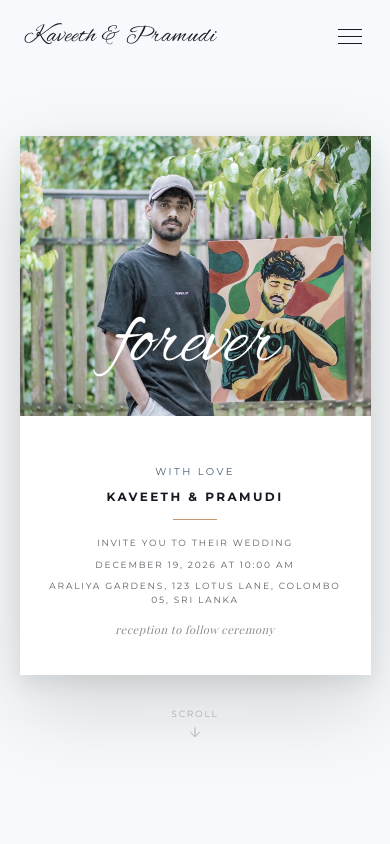
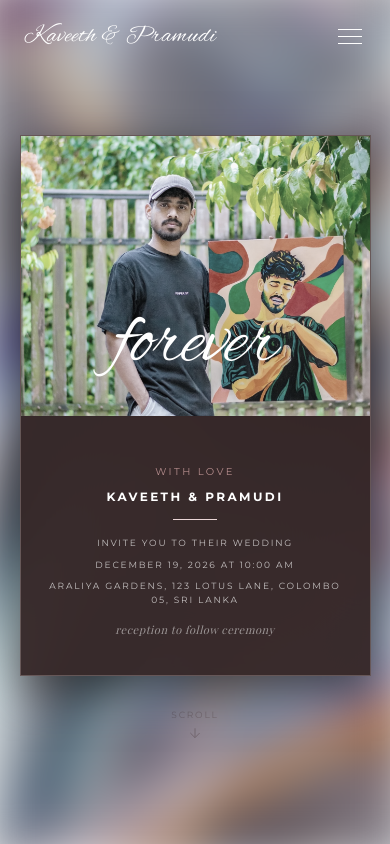
Before and after one commit to kaveethmanodhya/Wedding-invitation, a Next.js app: page / in a window 390 px wide. Both pictures are taken after a click on the button "OPEN INVITATION". Shown: the top 844 px of the page. Built offline with nearby package versions, Linux system fonts and the light colour scheme; a web font is replaced by a local one.

Commit message:
feat: implement wedding invitation landing page with responsive components and gallery lightbox

```diff
--- a/app/ClientHome.jsx
+++ b/app/ClientHome.jsx
@@ -27,7 +27,7 @@ export default function ClientHome({ config }) {
         animate={{ opacity: hasOpened ? 1 : 0 }}
         transition={{ duration: 1, delay: 0.5 }}
       >
-        <main className={!hasOpened ? 'h-screen overflow-hidden' : 'bg-[var(--colorBg)]'}>
+        <main className={!hasOpened ? 'h-screen overflow-hidden' : 'relative z-10'}>
           <Navbar config={config} />
           <Hero config={config} />
           <Countdown config={config} />
--- a/app/components/Footer.jsx
+++ b/app/components/Footer.jsx
@@ -1,7 +1,7 @@
 export default function Footer({ config }) {
   const { couple, wedding } = config;
   return (
-    <footer className="bg-[var(--colorTextDark)] text-[var(--colorTextLight)]/55 text-center py-12 px-6">
+    <footer className="relative z-10 text-[var(--colorTextLight)]/55 text-center py-12 px-6" style={{ backgroundColor: 'color-mix(in srgb, var(--colorTextDark) 60%, transparent)', backdropFilter: 'blur(24px)', WebkitBackdropFilter: 'blur(24px)' }}>
       <p className="font-script text-4xl text-[var(--colorSecondary)] mb-1">{couple.displayNames}</p>
       <p className="font-serif text-sm tracking-widest text-[var(--colorSecondary)]/50 mb-4">{wedding.displayDate}</p>
       <p className="font-sans text-xs tracking-wide">&copy; {wedding.year} — Made with ❤️</p>
--- a/app/components/Gallery.jsx
+++ b/app/components/Gallery.jsx
@@ -33,7 +33,7 @@ export default function Gallery({ config }) {
   }, [lightbox, gallery.length]);
 
   return (
-    <section id="gallery" className="bg-[var(--colorBg)] py-20 md:py-28">
+    <section id="gallery" className="relative z-10 py-20 md:py-28">
       <div className="max-w-5xl mx-auto px-6">
 
         {/* Header */}
--- a/app/components/Hero.jsx
+++ b/app/components/Hero.jsx
@@ -51,14 +51,13 @@ function Layout1({ config }) {
   return (
     <div className="flex flex-col items-center w-full">
       <motion.div
+        className="glass-panel"
         initial={{ opacity: 0, y: 40 }}
         animate={{ opacity: 1, y: 0 }}
         transition={{ duration: 1, ease: 'easeOut' }}
         style={{
           width: '100%',
           maxWidth: 'clamp(320px, 90vw, 640px)',
-          boxShadow: '0 30px 80px rgba(0,0,0,0.15), 0 8px 20px rgba(0,0,0,0.08)',
-          backgroundColor: '#fff',
           position: 'relative',
           overflow: 'visible',
         }}
@@ -110,7 +109,7 @@ function Layout1({ config }) {
 
         {/* Text section */}
         <div
-          className="bg-white text-center"
+          className="text-center"
           style={{
             paddingTop: 'clamp(48px, 11vw, 80px)',
             paddingBottom: '36px',
@@ -155,14 +154,13 @@ function Layout2({ config }) {
   return (
     <div className="flex flex-col items-center w-full">
       <motion.div
+        className="glass-panel"
         initial={{ opacity: 0, y: 40 }}
         animate={{ opacity: 1, y: 0 }}
         transition={{ duration: 1, ease: 'easeOut' }}
         style={{
           width: '100%',
           maxWidth: 'clamp(320px, 90vw, 640px)',
-          boxShadow: '0 30px 80px rgba(0,0,0,0.15), 0 8px 20px rgba(0,0,0,0.08)',
-          backgroundColor: '#fff',
           position: 'relative',
           overflow: 'hidden',
         }}
@@ -189,7 +187,7 @@ function Layout2({ config }) {
               left: 0,
               right: 0,
               height: '45%',
-              background: 'linear-gradient(to bottom, transparent 0%, rgba(255,255,255,0.7) 60%, #ffffff 100%)',
+              background: 'linear-gradient(to bottom, transparent 0%, color-mix(in srgb, var(--colorBg) 40%, transparent) 60%, color-mix(in srgb, var(--colorBg) 90%, transparent) 100%)',
               pointerEvents: 'none',
             }}
           />
@@ -216,7 +214,7 @@ function Layout2({ config }) {
 
         {/* Text section below */}
         <div
-          className="text-center bg-white"
+          className="text-center"
           style={{ paddingTop: '8px', paddingBottom: '36px', paddingLeft: '28px', paddingRight: '28px' }}
         >
           {/* Invite text */}
@@ -238,7 +236,7 @@ function Layout2({ config }) {
             style={{
               fontSize: 'clamp(36px, 10vw, 72px)',
               fontWeight: 400,
-              color: '#1a1a1a',
+              color: '#ffffff',
               letterSpacing: '0.04em',
               lineHeight: 1,
               marginBottom: '20px',
@@ -256,7 +254,8 @@ function Layout2({ config }) {
             style={{
               fontSize: 'clamp(9px, 1.8vw, 11px)',
               fontStyle: 'italic',
-              color: '#888',
+              color: '#ffffff',
+              opacity: 0.8,
               letterSpacing: '0.04em',
               lineHeight: 1.7,
             }}
@@ -279,9 +278,9 @@ export default function Hero({ config }) {
   return (
     <section
       id="hero"
-      className="min-h-screen flex flex-col items-center justify-center"
+      className="min-h-screen flex flex-col items-center justify-center relative z-10"
       style={{
-        backgroundColor: 'var(--colorBg)',
+        backgroundColor: 'transparent',
         paddingTop: 'clamp(80px, 12vw, 120px)',
         paddingBottom: 'clamp(48px, 8vw, 80px)',
         paddingLeft: '16px',
@@ -310,7 +309,7 @@ const names = {
   fontSize: 'clamp(12px, 2.8vw, 17px)',
   letterSpacing: '0.2em',
   fontWeight: 700,
-  color: 'var(--colorTextDark)',
+  color: '#ffffff',
   textTransform: 'uppercase',
   marginBottom: '14px',
   lineHeight: 1.35,
@@ -327,7 +326,7 @@ const detail = {
   fontFamily: 'var(--font-sans, sans-serif)',
   fontSize: 'clamp(9px, 1.8vw, 11px)',
   letterSpacing: '0.2em',
-  color: 'var(--colorTextDark)',
+  color: '#ffffff',
   textTransform: 'uppercase',
   marginBottom: '8px',
   fontWeight: 400,
@@ -338,7 +337,7 @@ const reception = {
   fontFamily: 'var(--font-serif, serif)',
   fontSize: '11px',
   letterSpacing: '0.05em',
-  color: 'var(--colorTextDark)',
+  color: '#ffffff',
   fontStyle: 'italic',
   fontWeight: 400,
   opacity: 0.5,
--- a/app/components/Navbar.jsx
+++ b/app/components/Navbar.jsx
@@ -32,7 +32,7 @@ export default function Navbar({ config }) {
         {/* Logo / Names */}
         <span
           className={`font-script text-2xl tracking-wide transition-colors duration-300
-            ${scrolled ? 'text-[var(--colorPrimary)]' : 'text-[var(--colorTextDark)]'}`}
+            ${scrolled ? 'text-[var(--colorTextLight)]' : 'text-white'}`}
         >
           {config.couple.displayNames}
         </span>
@@ -45,8 +45,8 @@ export default function Navbar({ config }) {
                 href={l.href}
                 className={`font-sans text-xs font-semibold tracking-[0.15em] uppercase
                   relative group transition-colors duration-300
-                  text-[var(--colorTextDark)]/70
-                  hover:text-[var(--colorPrimary)]`}
+                  text-[var(--colorTextLight)]/90
+                  hover:text-white`}
               >
                 {l.label}
                 <span className="absolute -bottom-0.5 left-0 h-px w-0 bg-[var(--colorPrimary)] transition-all duration-300 group-hover:w-full" />
@@ -65,7 +65,7 @@ export default function Navbar({ config }) {
             <span
               key={i}
               className={`block w-6 h-px transition-all duration-300
-                bg-[var(--colorTextDark)]
+                bg-white
                 ${menuOpen && i === 0 ? 'rotate-45 translate-y-2' : ''}
                 ${menuOpen && i === 1 ? 'opacity-0' : ''}
                 ${menuOpen && i === 2 ? '-rotate-45 -translate-y-2' : ''}
--- a/app/globals.css
+++ b/app/globals.css
@@ -2,14 +2,23 @@
 
 @theme {
   --font-script: var(--font-script), cursive;
-  --font-serif:  var(--font-serif), 'Georgia', serif;
-  --font-sans:   var(--font-sans), system-ui, sans-serif;
+  --font-serif: var(--font-serif), 'Georgia', serif;
+  --font-sans: var(--font-sans), system-ui, sans-serif;
 
   --animate-ribbon-breath: ribbon-breath 3s ease-in-out infinite;
 
   @keyframes ribbon-breath {
-    0%, 100% { transform: scale(1); opacity: 0.8; }
-    50%       { transform: scale(1.05); opacity: 1; }
+
+    0%,
+    100% {
+      transform: scale(1);
+      opacity: 0.8;
+    }
+
+    50% {
+      transform: scale(1.05);
+      opacity: 1;
+    }
   }
 }
 
@@ -18,10 +27,26 @@
 }
 
 body {
-  background: var(--background);
+  background: transparent;
   color: var(--foreground);
   -webkit-font-smoothing: antialiased;
   -moz-osx-font-smoothing: grayscale;
+  position: relative;
+  z-index: 0;
+}
+
+/* ── Image Wallpaper Background ── */
+body::before {
+  content: "";
+  position: fixed;
+  inset: -20px;
+  z-index: -1;
+  pointer-events: none;
+  background-image: linear-gradient(rgba(10, 10, 14, 0.2), rgba(10, 10, 14, 0.2)), url('/images/wallpaper.jpg');
+  background-size: cover;
+  background-position: center;
+  background-repeat: no-repeat;
+  filter: blur(25px);
 }
 
 /* Scroll behaviour */
@@ -30,34 +55,80 @@ html {
 }
 
 /* ── Custom scrollbar ── */
-::-webkit-scrollbar { width: 5px; }
-::-webkit-scrollbar-track { background: #FBF8F4; }
-::-webkit-scrollbar-thumb { background: #C9956A; border-radius: 99px; }
+::-webkit-scrollbar {
+  width: 5px;
+}
+
+::-webkit-scrollbar-track {
+  background: var(--colorBg);
+}
+
+::-webkit-scrollbar-thumb {
+  background: var(--colorPrimary);
+  border-radius: 99px;
+}
 
 /* ── Reveal animation base ── */
 @keyframes fadeUp {
-  from { opacity: 0; transform: translateY(28px); }
-  to   { opacity: 1; transform: translateY(0); }
+  from {
+    opacity: 0;
+    transform: translateY(28px);
+  }
+
+  to {
+    opacity: 1;
+    transform: translateY(0);
+  }
 }
+
 .animate-fade-up {
   animation: fadeUp 0.85s ease both;
 }
 
 /* ── Countdown flip ── */
 @keyframes numFlip {
-  0%   { transform: scaleY(1); }
-  50%  { transform: scaleY(0.5); }
-  100% { transform: scaleY(1); }
+  0% {
+    transform: scaleY(1);
+  }
+
+  50% {
+    transform: scaleY(0.5);
+  }
+
+  100% {
+    transform: scaleY(1);
+  }
 }
+
 .flip {
   animation: numFlip 0.35s ease;
 }
 
 /* ── Bounce scroll cue ── */
 @keyframes scrollBounce {
-  0%, 100% { transform: translateX(-50%) translateY(0);   opacity: 0.65; }
-  50%       { transform: translateX(-50%) translateY(8px); opacity: 1; }
+
+  0%,
+  100% {
+    transform: translateX(-50%) translateY(0);
+    opacity: 0.65;
+  }
+
+  50% {
+    transform: translateX(-50%) translateY(8px);
+    opacity: 1;
+  }
 }
+
 .animate-scroll-bounce {
   animation: scrollBounce 2s ease-in-out infinite;
 }
+
+/* ── Glassmorphism Utility Class ── */
+.glass-panel {
+  background-color: color-mix(in srgb, var(--colorTextDark) 80%, rgba(0, 0, 0, 0.6));
+  backdrop-filter: blur(48px);
+  -webkit-backdrop-filter: blur(48px);
+  border: 1px solid color-mix(in srgb, var(--colorTextLight) 25%, rgba(255, 255, 255, 0.15));
+  box-shadow: 0 16px 40px rgba(0, 0, 0, 0.5), inset 0 1px 0 rgba(255, 255, 255, 0.15);
+  color: #fff;
+}
--- a/data/config.json
+++ b/data/config.json
@@ -67,14 +67,14 @@
     "buttonText": "Open Invitation"
   },
   "theme": {
-    "colorPrimary": "#1A365D",
-    "colorSecondary": "#C9956A",
-    "colorTextLight": "#4A5568",
-    "colorTextDark": "#171923",
-    "colorBg": "#F7FAFC",
+    "colorPrimary": "#D4A5A5",
+    "colorSecondary": "#E9D5D5",
+    "colorTextLight": "#9A7F7F",
+    "colorTextDark": "#3A2828",
+    "colorBg": "#FAF5F5",
     "colorSurface": "#FFFFFF",
-    "heroOverlayStart": "rgba(10, 20, 40, 0.6)",
-    "heroOverlayEnd": "rgba(10, 20, 40, 0.3)"
+    "heroOverlayStart": "rgba(40, 20, 20, 0.55)",
+    "heroOverlayEnd": "rgba(40, 20, 20, 0.25)"
   },
   "meta": {
     "title": "Kaveeth & Pramudi — Wedding Invitation",
```
Also changed, not shown: app/components/Countdown.jsx (+4 -3 lines), app/components/Envelope.jsx (+7 -10 lines), app/components/EventDetails.jsx (+6 -6 lines), app/components/RSVPSection.jsx (+14 -16 lines), app/components/StorySection.jsx (+7 -7 lines), public/images/wallpaper.jpg (added), 1 other file (tests, documents, lock files or other folders).
